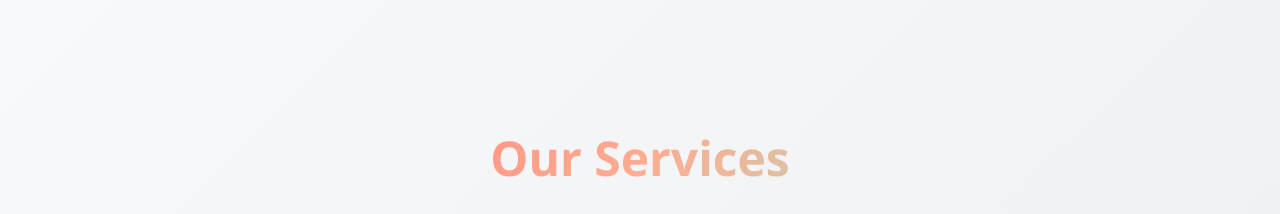
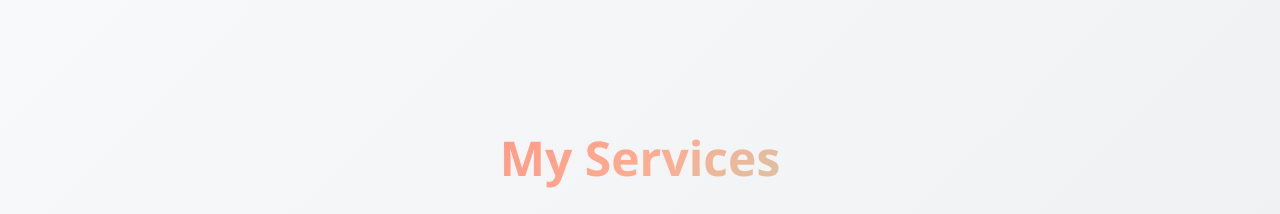
Before and after one commit to sam-osung/Demo, a plain HTML site: page index.html in a window 1280 px wide. Shown: the part 880-1094 px from the top of the page. Drawn offline with Linux system fonts and the light colour scheme.

Commit message:
services header changed

```diff
--- a/index.html
+++ b/index.html
@@ -78,7 +78,7 @@ https://templatemo.com/tm-598-sleeky-pro
     <section id="services" class="section services">
         <div class="section-container">
             <div class="section-header">
-                <h2 class="section-title">Our Services</h2>
+                <h2 class="section-title">My Services</h2>
                 <p class="section-subtitle">Advanced photography solutions powered by cutting-edge technology and unmatched expertise in extreme environments.</p>
             </div>
 
```
